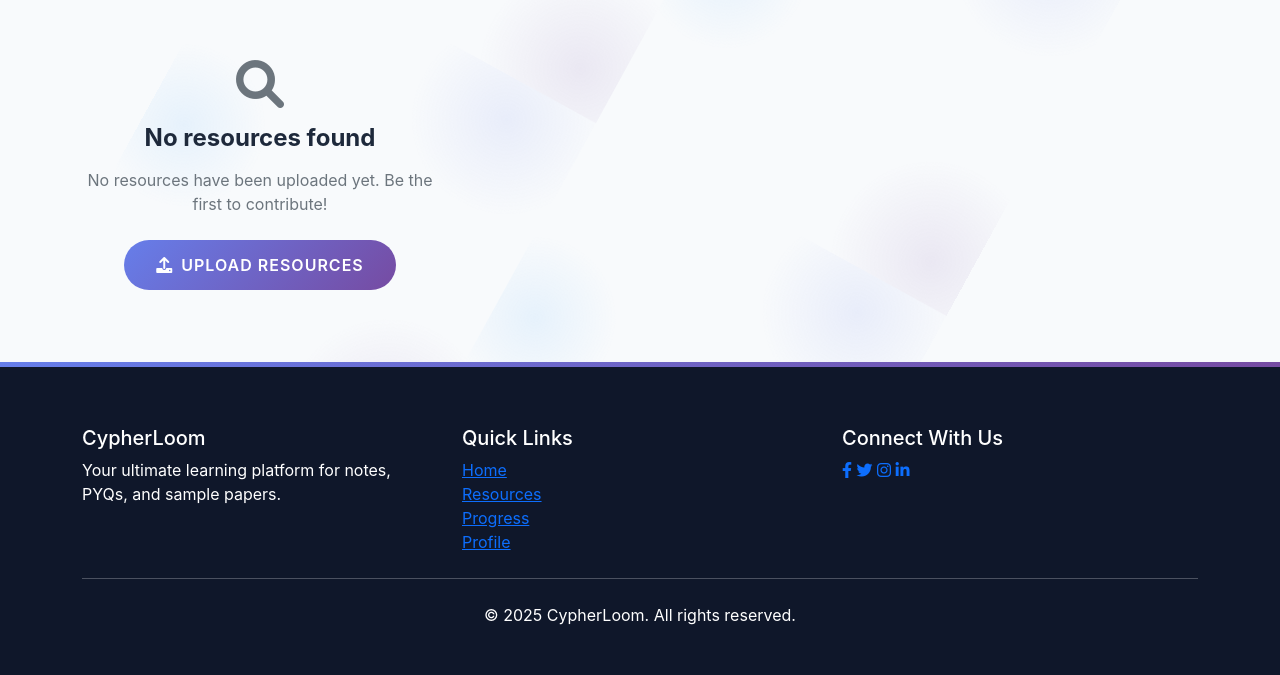
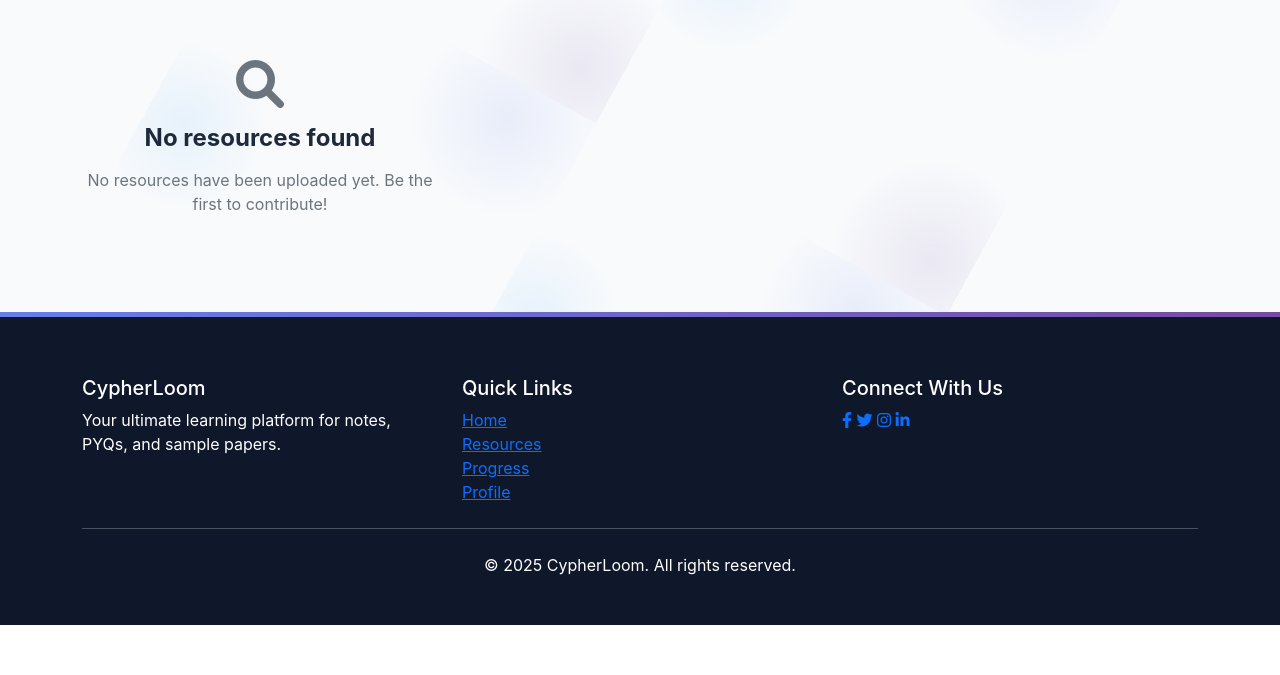
Before and after one commit to Devilmax24-tech/CypherLoom, a Flask app: page /resources in a window 1280 px wide. Shown: the part 450-1125 px from the top of the page. After the commit the page ends 1075 px from the top, so only its background shows below. Run offline with Flask 3, Linux system fonts and the light colour scheme; a user stored in the database is signed in; data comes from the database, SQL or seed files in the repository; data that the repository does not hold is empty.

Commit message:
resource file completed

```diff
--- a/templates/resources.html
+++ b/templates/resources.html
@@ -280,9 +280,6 @@
                         No resources have been uploaded yet. Be the first to contribute!
                     {% endif %}
                 </p>
-                <a href="{{ url_for('upload') }}" class="btn btn-primary">
-                    <i class="fas fa-upload me-2"></i>Upload Resources
-                </a>
             </div>
         </div>
         {% endif %}
```
